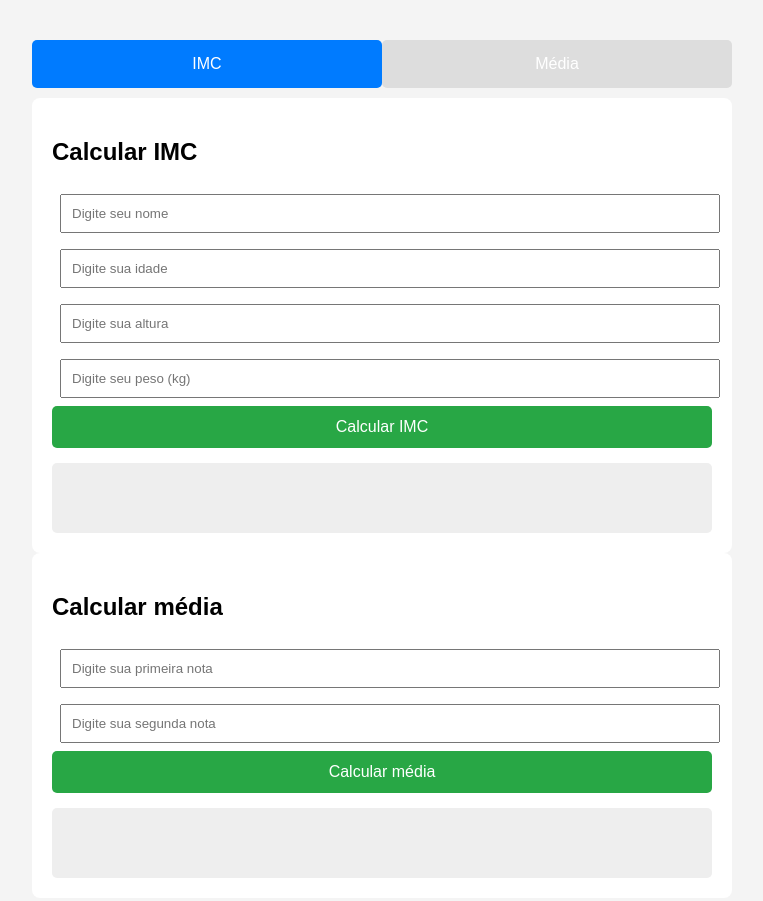
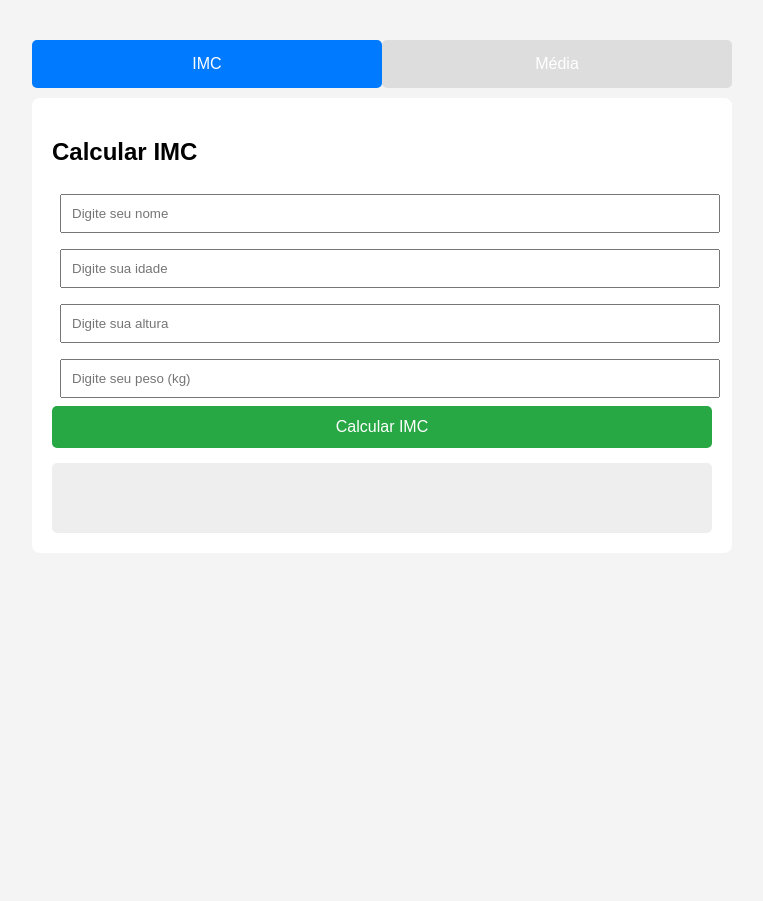
Before and after one commit to danieljoucoski/imc_front, a website: page index.html in a window 1280 px wide. Shown: the whole page, without its empty margins (258-1021 px from the left). After the commit the page ends 800 px from the top, so only its background shows below. Drawn offline with Linux system fonts and the light colour scheme.

Commit message:
inicial arrumado

```diff
--- a/index.html
+++ b/index.html
@@ -21,7 +21,7 @@
         <button onclick="calcularImc()">Calcular IMC</button>
         <div class="resultado" id="resultadoImc"></div>
     </div>
-    <div class="tab-content active">
+    <div class="tab-content">
         <h2>Calcular média</h2>
         <input type="number" id="nota1" placeholder="Digite sua primeira nota">
         <input type="number" id="nota2" placeholder="Digite sua segunda nota">
```
